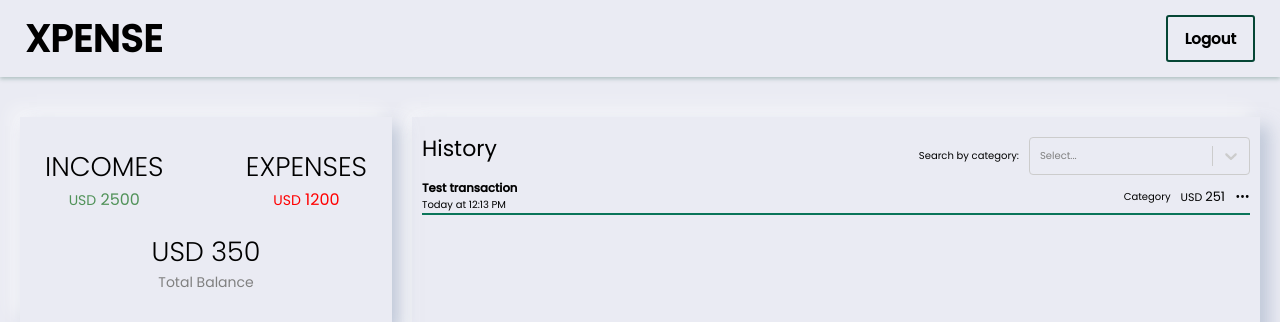
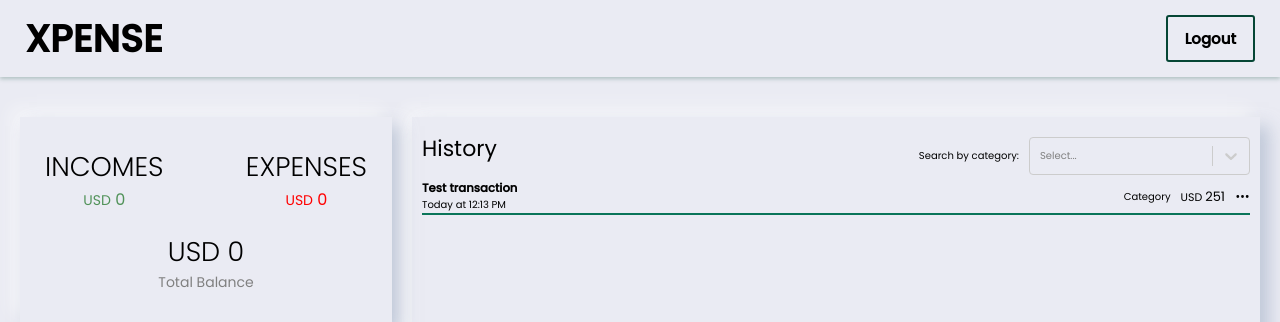
Before and after one commit to Gabito-git/Xpense, a React (Create React App) app in the folder frontend/: page / in a window 1280 px wide. Shown: the top 322 px of the page. Built offline with nearby package versions, Linux system fonts and the light colour scheme.

Commit message:
feat(front) apply context to balance component

```diff
--- a/frontend/src/components/homescreen/Balance.js
+++ b/frontend/src/components/homescreen/Balance.js
@@ -1,19 +1,24 @@
+import { useContext } from "react"
+import { TransactionContext } from "../../context/transactionContext"
+
 const Balance = () => {
+    const { state: { incomes, expenses, total } } = useContext(TransactionContext);
+
     return (
         <div className="balance">
             <div className="balance__top">
                 <div className="balance__trans-info balance__trans-info--income">
                     <h2>INCOMES</h2>
-                    <p>USD<span> 2500</span></p>
+                    <p>USD<span> { incomes }</span></p>
                 </div>
                 <div className="balance__trans-info balance__trans-info--expense">
                     <h2>EXPENSES</h2>
-                    <p>USD<span> 1200</span></p>
+                    <p>USD<span> { expenses }</span></p>
                 </div>
             </div>
             <div className="balance__bottom">
                 <div className="balance__trans-info balance__trans-info--total">
-                   <h2>USD 350</h2>
+                   <h2>USD { total }</h2>
                    <p>Total Balance</p>
                 </div>
             </div>
```
